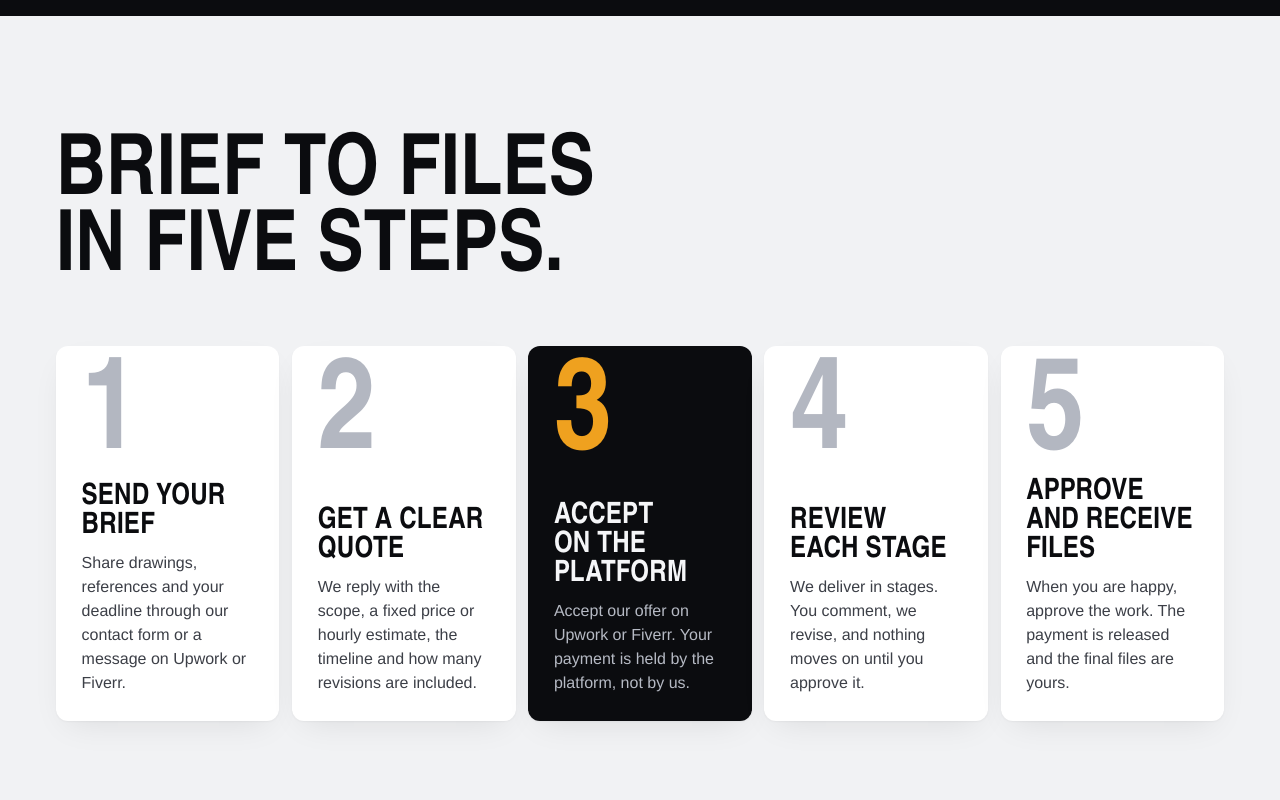
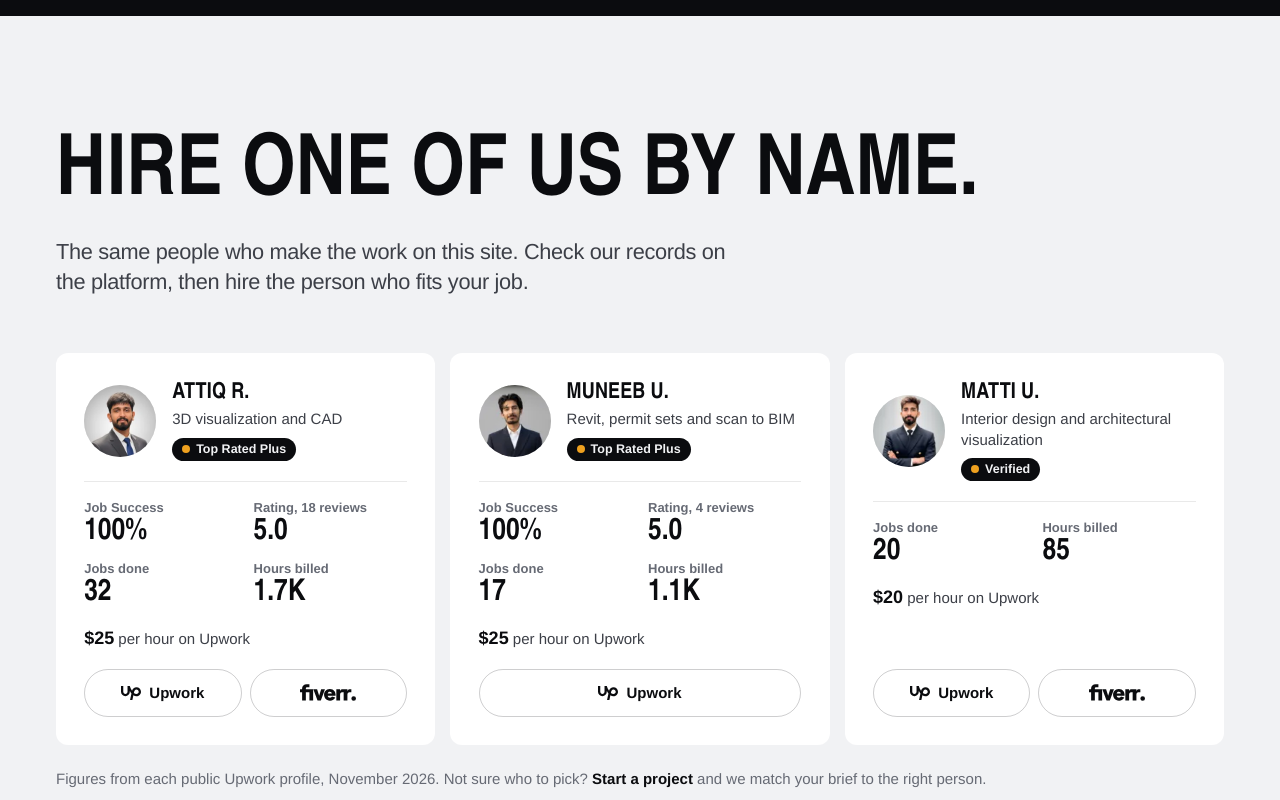
Before and after one commit to Rezvan126/Axys3D-Final-, an Astro site: page /hire in a window 1280 px wide. Shown: the part 3100-3900 px from the top of the page. Built offline with nearby package versions, Linux system fonts and the light colour scheme; Astro itself is replaced by a stand-in of ours; a web font is replaced by a local one.

Commit message:
Hire page team cards; fix page landing and section jump offsets
Co-Authored-By: Claude Opus 5.5 <noreply@anthropic.com>

```diff
--- /dev/null
+++ b/src/components/TeamCards.astro
@@ -0,0 +1,84 @@
+---
+// Profile cards for the people behind Axys3D, on the Hire us page. Data: src/data/team.ts.
+import { team, checked } from "../data/team";
+import { platforms } from "../data/hire";
+
+const people = team.filter((m) => m.upwork || m.fiverr);
+const stats = (m: (typeof team)[number]) =>
+  [
+    m.jobSuccess ? { v: `${m.jobSuccess}%`, k: "Job Success" } : null,
+    m.rating ? { v: m.rating.toFixed(1), k: m.reviews ? `Rating, ${m.reviews} reviews` : "Rating" } : null,
+    m.jobs ? { v: String(m.jobs), k: "Jobs done" } : null,
+    m.hours ? { v: m.hours, k: "Hours billed" } : null,
+  ].filter(Boolean) as { v: string; k: string }[];
+---
+
+{people.length > 0 && (
+  <section class="ax-section tm" id="team" aria-labelledby="tmHead">
+    <div class="ax-wrap">
+      <header class="ax-head">
+        <h2 id="tmHead" data-ax>Hire one of us by name.</h2>
+        <p class="ax-lead" data-ax>The same people who make the work on this site. Check our records on the platform, then hire the person who fits your job.</p>
+      </header>
+      <ul class="tm-grid">
+        {people.map((m, i) => (
+          <li class="tm-card" data-ax style={`--ax-d:${i * 0.07}s`}>
+            <div class="tm-who">
+              <img src={`/media/team/${m.slug}.webp`} width="72" height="72" alt={`${m.name}, Axys3D`} loading="lazy" decoding="async" />
+              <div>
+                <h3>{m.name}</h3>
+                <p class="tm-role">{m.role}</p>
+                {m.badge && <span class="tm-badge">{m.badge}</span>}
+              </div>
+            </div>
+            {stats(m).length > 0 && (
+              <dl class="tm-stats">
+                {stats(m).map((s) => <div><dt>{s.k}</dt><dd>{s.v}</dd></div>)}
+              </dl>
+            )}
+            {m.rate && <p class="tm-rate"><b>{m.rate}</b> per hour on Upwork</p>}
+            <div class="tm-go">
+              {m.upwork && (
+                <a href={m.upwork} target="_blank" rel="noopener" class="tm-btn" aria-label={`${m.name} on Upwork (opens in a new tab)`}>
+                  <svg viewBox="0 0 24 24" aria-hidden="true"><path d={platforms.upwork.logo} /></svg>Upwork
+                </a>
+              )}
+              {m.fiverr && (
+                <a href={m.fiverr} target="_blank" rel="noopener" class="tm-btn" aria-label={`${m.name} on Fiverr (opens in a new tab)`}>
+                  <svg class="tm-fv" viewBox="0 7.5 24 9" aria-hidden="true"><path d={platforms.fiverr.logo} /></svg>
+                </a>
+              )}
+            </div>
+          </li>
+        ))}
+      </ul>
+      <p class="tm-note" data-ax>Figures from each public Upwork profile, {checked}. Not sure who to pick? <a href="/contact/">Start a project</a> and we match your brief to the right person.</p>
+    </div>
+  </section>
+)}
+
+<style>
+  .tm-grid { display: grid; grid-template-columns: repeat(auto-fit, minmax(min(100%, 300px), 1fr)); gap: clamp(10px, 1.2vw, 16px); margin: 0; padding: 0; list-style: none; }
+  .tm-card { display: flex; flex-direction: column; gap: 20px; min-width: 0; padding: clamp(20px, 2.2vw, 30px); border-radius: var(--ax-r-lg); background: var(--ax-surface); }
+  .tm-who { display: flex; align-items: center; gap: 16px; }
+  .tm-who img { flex: none; width: 72px; height: 72px; border-radius: 50%; object-fit: cover; background: var(--ax-line); }
+  .tm-who h3 { margin: 0; font-size: 22px; font-weight: 800; line-height: 1.1; }
+  .tm-role { margin: 4px 0 0; font-size: 15px; line-height: 1.35; color: var(--ax-text-2); }
+  .tm-badge { display: inline-flex; align-items: center; gap: 6px; margin-top: 8px; padding: 4px 10px; border-radius: 999px; background: var(--ax-text); color: var(--ax-bg, #fff); font: 600 12.5px/1.2 var(--ax-font); }
+  .tm-badge::before { content: ""; width: 8px; height: 8px; border-radius: 50%; background: var(--ax-gold); }
+  .tm-stats { display: grid; grid-template-columns: repeat(2, minmax(0, 1fr)); gap: 14px 16px; margin: 0; padding-top: 18px; border-top: 1px solid var(--ax-line); }
+  .tm-stats div { min-width: 0; }
+  .tm-stats dt { font-size: 13px; color: var(--ax-text-3); }
+  .tm-stats dd { margin: 2px 0 0; font-family: var(--ax-display); font-size: 30px; font-weight: 800; line-height: 1; }
+  .tm-rate { margin: 0; font-size: 15px; color: var(--ax-text-2); }
+  .tm-rate b { font-size: 18px; color: var(--ax-text); }
+  .tm-go { display: flex; flex-wrap: wrap; gap: 8px; margin-top: auto; }
+  .tm-btn { display: inline-flex; align-items: center; justify-content: center; gap: 8px; flex: 1 1 120px; min-height: 48px; padding: 0 16px; border: 1px solid var(--ax-line-strong); border-radius: 999px; font: 600 15px/1 var(--ax-font); color: var(--ax-text); text-decoration: none; transition: background-color 0.2s ease, color 0.2s ease, border-color 0.2s ease; }
+  .tm-btn svg { width: 20px; height: 20px; fill: currentColor; }
+  .tm-btn svg.tm-fv { width: 56px; height: 21px; }
+  .tm-btn:hover { background: var(--ax-text); color: var(--ax-bg, #fff); border-color: var(--ax-text); }
+  .tm-btn:focus-visible { outline: 2px solid var(--ax-gold); outline-offset: 2px; }
+  .tm-note { margin: clamp(18px, 2vw, 26px) 0 0; font-size: 15px; color: var(--ax-text-3); }
+  .tm-note a { color: var(--ax-text); font-weight: 600; }
+  @media (prefers-reduced-motion: reduce) { .tm-btn { transition: none; } }
+</style>
--- /dev/null
+++ b/src/data/team.ts
@@ -0,0 +1,63 @@
+// The people behind Axys3D, shown as profile cards on the Hire us page (#team).
+// Figures are copied from each person's public Upwork profile. Update them when they change, and update `checked`.
+// A card shows only when the person has at least one profile link. Leave a figure empty ("" or 0) to hide it.
+// Photos live in public/media/team/<slug>.webp (square, at least 100px).
+
+export const checked = "November 2026";
+
+export type Member = {
+  slug: string;
+  name: string;          // as shown on the platforms: first name and initial
+  role: string;          // short line, no dashes
+  upwork?: string;
+  fiverr?: string;
+  badge?: string;        // the Upwork badge, e.g. "Top Rated Plus"
+  jobSuccess?: number;   // Upwork Job Success, percent
+  rating?: number;       // average client rating out of 5
+  reviews?: number;
+  jobs?: number;
+  hours?: string;        // as Upwork shows it, e.g. "1.7K"
+  rate?: string;         // e.g. "$25"
+};
+
+export const team: Member[] = [
+  {
+    slug: "attiq",
+    name: "Attiq R.",
+    role: "3D visualization and CAD",
+    upwork: "https://www.upwork.com/freelancers/attiqrehman15",
+    fiverr: "https://www.fiverr.com/itzghostrider",
+    badge: "Top Rated Plus",
+    jobSuccess: 100,
+    rating: 5.0,
+    reviews: 18,
+    jobs: 32,
+    hours: "1.7K",
+    rate: "$25",
+  },
+  {
+    slug: "muneeb",
+    name: "Muneeb U.",
+    role: "Revit, permit sets and scan to BIM",
+    upwork: "https://www.upwork.com/freelancers/~01764ff548009cb954",
+    badge: "Top Rated Plus",
+    jobSuccess: 100,
+    rating: 5.0,
+    reviews: 4,
+    jobs: 17,
+    hours: "1.1K",
+    rate: "$25",
+  },
+  {
+    slug: "matti",
+    name: "Matti U.",
+    role: "Interior design and architectural visualization",
+    upwork: "https://www.upwork.com/freelancers/~01d3ccb98cc31b5a2f",
+    fiverr: "https://www.fiverr.com/matti7215",
+    badge: "Verified",
+    jobs: 20,
+    hours: "85",
+    rate: "$20",
+  },
+  // Kaleem: add the Upwork and Fiverr links and a photo, and the card appears.
+];
--- a/src/pages/hire.astro
+++ b/src/pages/hire.astro
@@ -5,6 +5,7 @@ import Navbar from "../components/Navbar.astro";
 import Footer from "../components/Footer.astro";
 import "../styles/global.css";
 import { platforms, rates } from "../data/hire";
+import TeamCards from "../components/TeamCards.astro";
 
 const ext = (p: { url: string }) => (p.url ? { target: "_blank", rel: "noopener" } : {});
 const plain = (s: string) => s.replace(/-/g, " ");
@@ -121,6 +122,9 @@ const ld = [{ "@context": "https://schema.org", "@type": "FAQPage", mainEntity:
           </div>
         </div>
       </section>
+
+      <!-- who: the real people and their platform records, right after the ways to buy -->
+      <TeamCards />
 
       <!-- how: five steps, the one you have reached turns black -->
       <section class="ax-section" id="how" aria-labelledby="hrHow">
--- a/src/pages/industries.astro
+++ b/src/pages/industries.astro
@@ -127,7 +127,6 @@ const sectors = [
   .ix-jump a:hover { color: var(--ax-text); border-bottom-color: var(--ax-accent); }
 
   .ix-list .ax-wrap { display: grid; gap: clamp(10px, 1.4vw, 20px); }
-  .ix-list .pg-duo { scroll-margin-top: 100px; }
   .ix-list .pg-duo-pic img { transition: transform 1.2s var(--ax-ease); }
   .ix-list .pg-duo-pic:hover img { transform: scale(1.04); }
   .ix-name { margin: 0 0 12px; font-size: 15px; font-weight: 600; color: var(--ax-text-3); }
--- a/src/pages/insights/[slug].astro
+++ b/src/pages/insights/[slug].astro
@@ -354,7 +354,7 @@ const others = (await getCollection("insights")).filter((a) => a.id !== article.
   .ar-body { padding-block: clamp(36px, 5vw, 80px) 0; }
   .ar-intro { max-width: 46em; margin-bottom: clamp(8px, 2vw, 28px); }
   .ar-intro.ar-prose > p:first-child { font-size: clamp(20px, 1.9vw, 26px); font-weight: 500; line-height: 1.4; letter-spacing: -0.012em; color: var(--ax-text); }
-  .ar-sec { padding-block: clamp(28px, 3.6vw, 56px); scroll-margin-top: calc(var(--ax-nav-h) + 16px); }
+  .ar-sec { padding-block: clamp(28px, 3.6vw, 56px); }
   .ar-fold::after { content: ""; display: block; clear: both; }
   .ar-fold > summary { display: flex; align-items: center; justify-content: space-between; gap: 16px; list-style: none; }
   .ar-fold > summary::-webkit-details-marker { display: none; }
--- a/src/styles/ax.css
+++ b/src/styles/ax.css
@@ -138,6 +138,8 @@ img { background-color: transparent; }
 /* ---------- reveal: one quiet fade and rise, once ---------- */
 .ax-js [data-ax] { opacity: 0; transform: translateY(18px); transition: opacity 0.8s var(--ax-ease), transform 0.8s var(--ax-ease); transition-delay: var(--ax-d, 0s); }
 .ax-js [data-ax].is-in { opacity: 1; transform: none; }
+/* a section opened by a #link shows at once, so the jump does not land short while it slides in */
+.ax-js [data-ax]:target { opacity: 1; transform: none; }
 @media (prefers-reduced-motion: reduce) { .ax-js [data-ax] { opacity: 1; transform: none; transition: none; } }
 
 /* ---------- shared page pieces ---------- */
--- a/src/styles/global.css
+++ b/src/styles/global.css
@@ -5,7 +5,6 @@
 
 /* the header is attached to the top edge: anchors stop just below it */
 html { scroll-padding-top: 76px; font-synthesis: none; -webkit-text-size-adjust: 100%; }
-section[id] { scroll-margin-top: 76px; }
 
 *, *::before, *::after { box-sizing: border-box; }
 
```
Also changed, not shown: src/components/Navbar.astro (+34 -0 lines), .claude/agents/axys-site-tester.md (added), public/media/team/attiq.webp (added), public/media/team/matti.webp (added), public/media/team/muneeb.webp (added).
